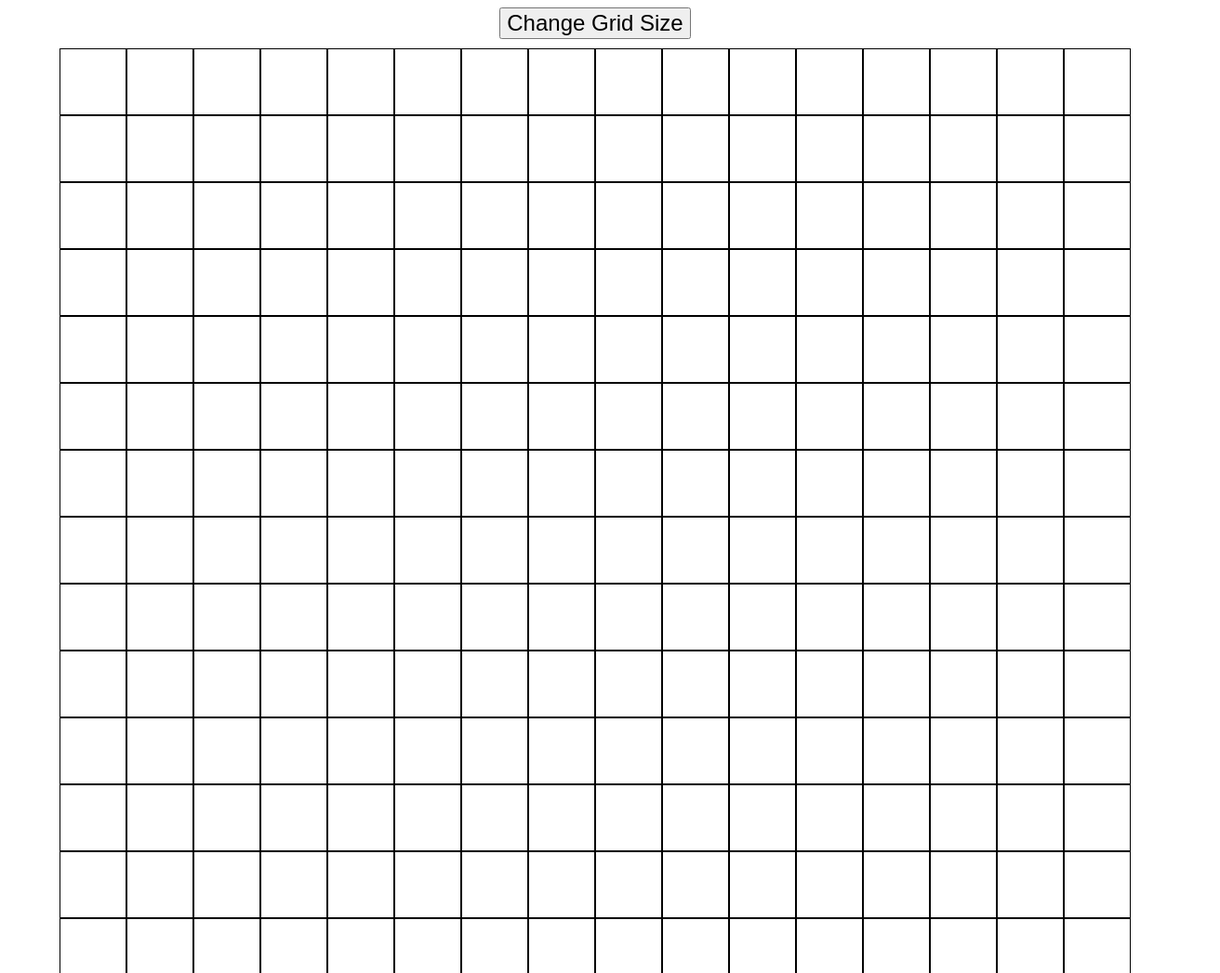
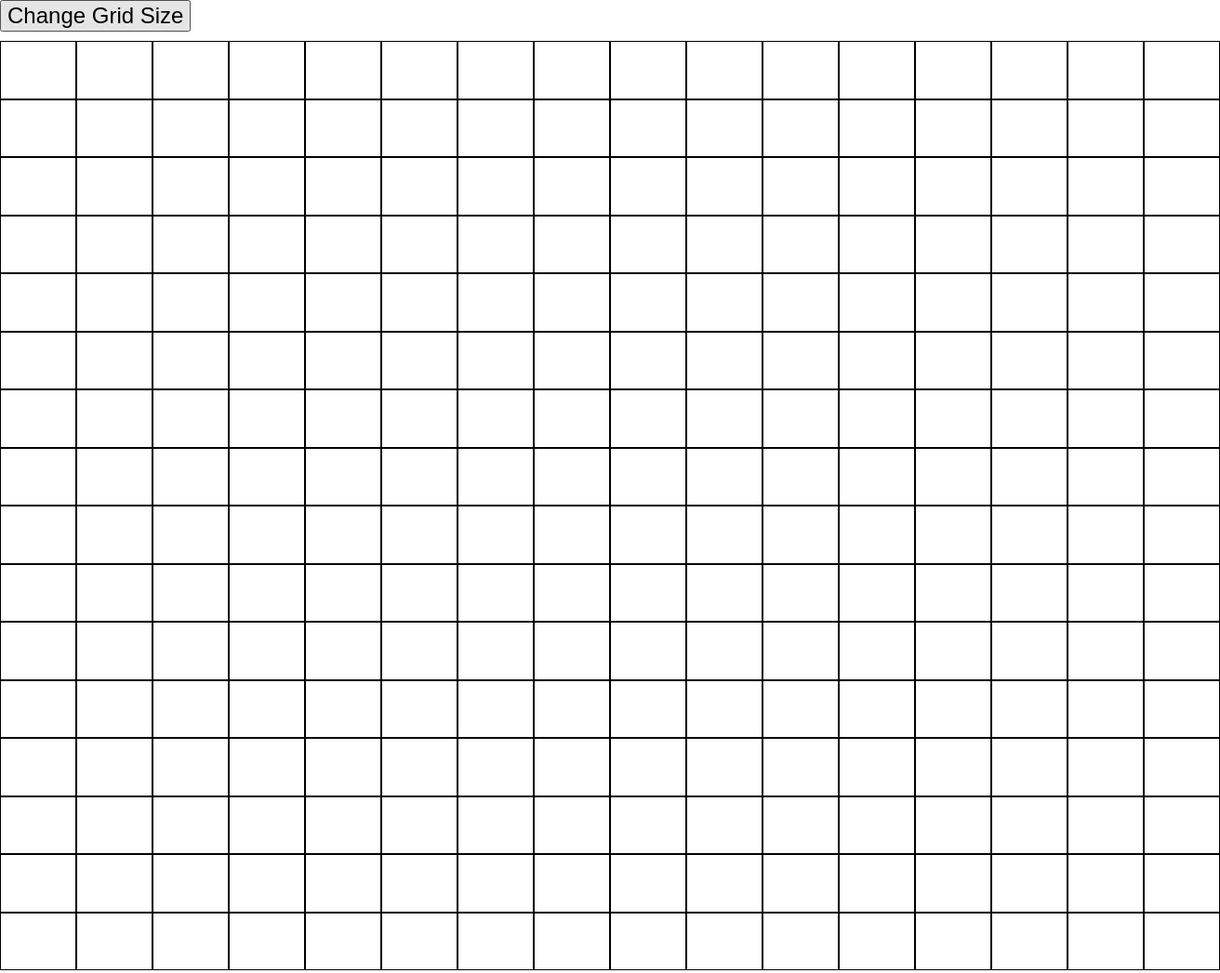
Before and after one commit to svaughn4/Etch-a-Sketch, a plain HTML site: page index.html in a window 1280 px wide. Shown: the top 1047 px of the page at 93% size, 1312 px wide, since content can reach past the window. Drawn offline with Linux system fonts and the light colour scheme.

Commit message:
Fix max width and height of grid

```diff
--- a/style.css
+++ b/style.css
@@ -3,7 +3,9 @@
     flex: 1;
     gap: 0;
     padding: 0;
-    flex-basis: 100%;
+    /*flex-basis: 100%;*/
+    max-height: 1000px;
+    max-width: 1000px;
 }
 
 .row {
@@ -14,8 +16,8 @@
 }
 
 .cell {
-    width:70px;
-    height: 70px;
+    width:80px;
+    height: 80px;
 }
 
 button{
@@ -27,7 +29,8 @@ button{
 body {
     display: flex;
     flex-direction: column;
-    align-items: center;
+    align-items: flex-start;
     gap: 10px;
-    justify-content: space-between;
+    justify-content: center;
+    margin:0;
 }
```
